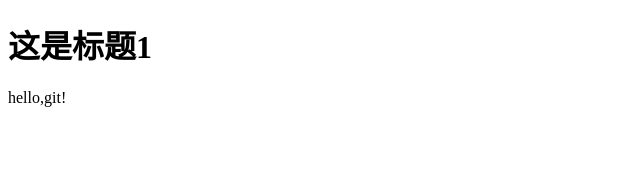
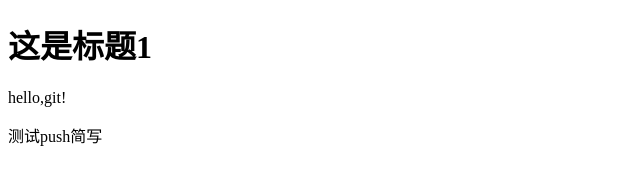
Before and after one commit to Already11/test, a plain HTML site: page index.html in a window 1280 px wide. Shown: the whole page, without its empty margins (0-640 px from the left). Drawn offline with Linux system fonts and the light colour scheme.

Commit message:
又加了一行

```diff
--- a/index.html
+++ b/index.html
@@ -9,5 +9,6 @@
 <body>
     <h1>这是标题1</h1>
     <p>hello,git!</p>
+    <p>测试push简写</p>
 </body>
 </html>
```
